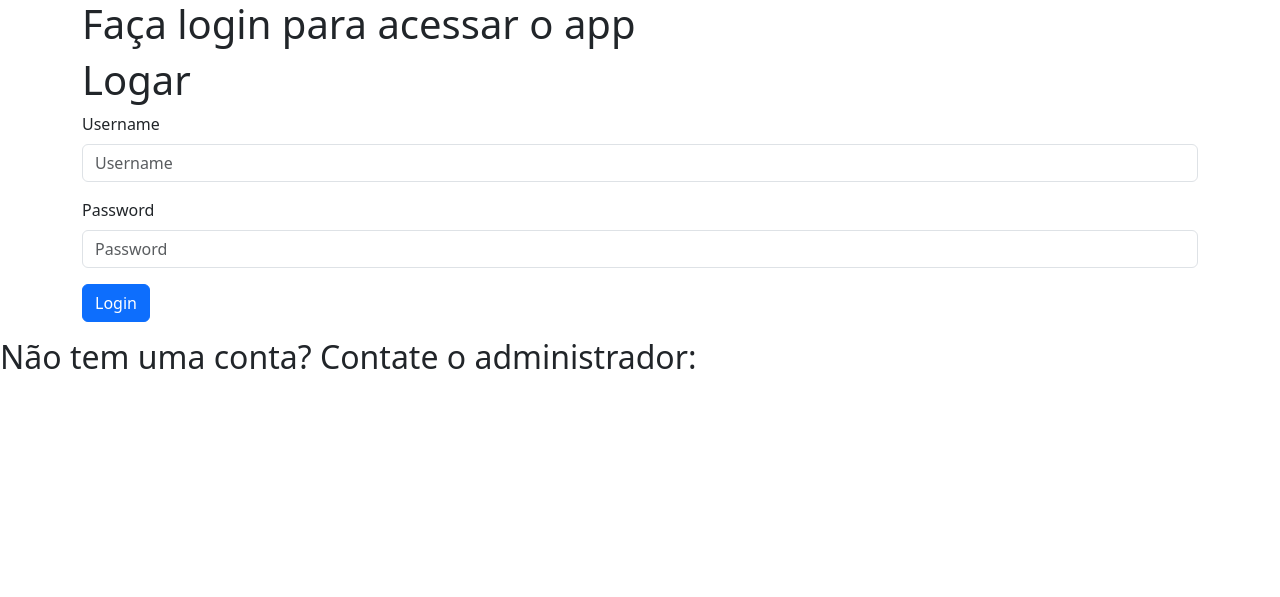
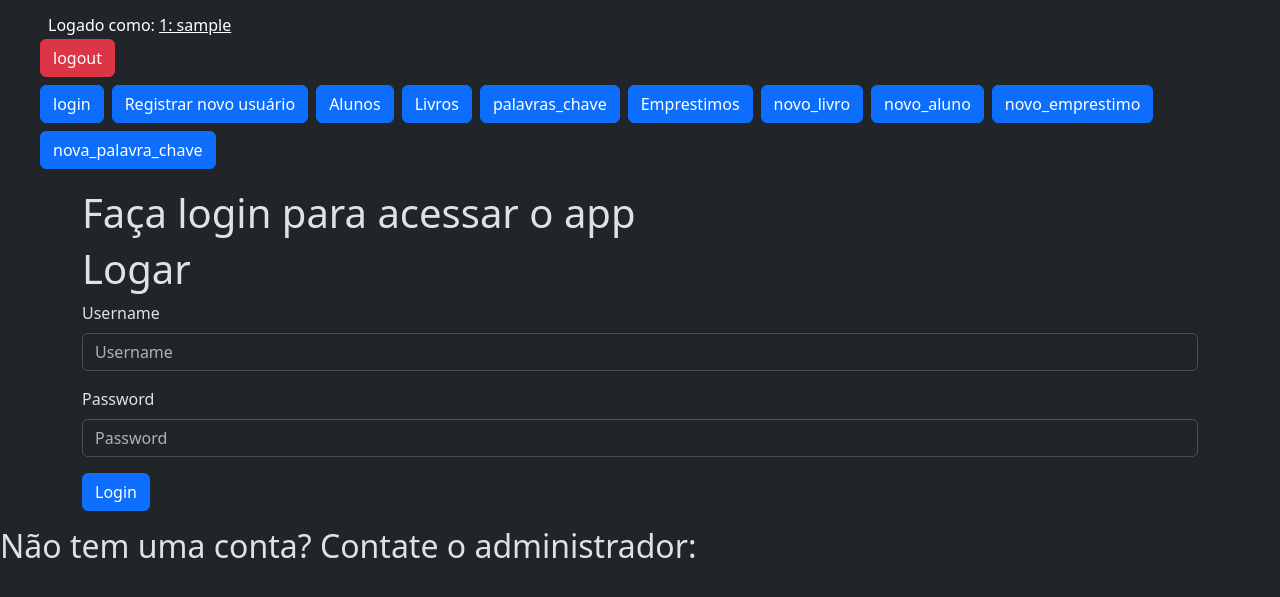
Before and after one commit to Okapi-LeonardoWorm/SistemaBiblioteca, a Flask app: a page that uses app/templates/base.html in a window 1280 px wide. Shown: the top 597 px of the page. Run offline with Flask 3, Linux system fonts and the light colour scheme; the visitor is signed in with stand-in values (Sample User, id 1); some libraries are stand-ins or nearby versions.

Commit message:
Header criado e variaveis globais adicionadas

```diff
--- a/app/routes.py
+++ b/app/routes.py
@@ -24,6 +24,14 @@ bcrypt = Bcrypt(app)
 login_manager = LoginManager()
 login_manager.init_app(app)
 login_manager.login_view = 'login'
+
+
+@app.context_processor
+def inject_globals():
+    return dict(
+        username=session.get('username'),
+        userType=session.get('userType'),
+        userId=session.get('userId'))
 
 
 @login_manager.user_loader
@@ -74,7 +82,7 @@ def register():
         )
         if new_user:
             addFromForm(new_user)
-        return redirect(url_for('login'))
+        # return redirect(url_for('login'))
 
     return render_template('register.html', form=form)
 
@@ -89,6 +97,8 @@ def login():
         if user:
             if bcrypt.check_password_hash(user.password, form.password.data):
                 session['logged_in'] = True
+                session['username'] = usernameStr
+                session['userId'] = user.userId
                 session['userType'] = user.userType
                 login_user(user)
                 return redirect(url_for('index'))
@@ -147,7 +157,7 @@ def novo_livro():
         )
         if new_book:
             addFromForm(new_book)
-        # return redirect(url_for('livros'))
+        return redirect(url_for('novo_livro'))
     else:
         print(form.errors)
     return render_template('novo_livro.html', form=form)
--- a/app/templates/base.html
+++ b/app/templates/base.html
@@ -1,5 +1,5 @@
 <!DOCTYPE html>
-<html lang="pt-br">
+<html lang="pt-br" data-bs-theme="dark">
 <head>
     <meta charset="UTF-8">
     <meta name="viewport" content="width=device-width, initial-scale=1.0">
@@ -15,12 +15,38 @@
     <script src="{{ url_for('static', filename='js/bootstrap.min.js') }}"></script>
     <script src="{{ url_for('static', filename='js/bootstrap-datepicker.min.js') }}"></script>
 
+    <style>
+        .highlight-last-word {
+            color: #28a745; /* Cor desejada para a última palavra */
+        }
+    </style>
+
     {% block cssstyle %}{% endblock %}
 
     <title>{% block pagetitle %}{% endblock %}</title>
 </head>
 <body>
     <header>
+        <div class="container-fluid px-5 py-3 bg-dark text-white">
+            <div class="">
+                <div class="row justify-content-between align-items-center">
+                    <h6 class="mb-0" id="username">Logado como: <u>{{ userId }}: {{ username }}</u></h6>
+                    <a href="{{ url_for('logout') }}" class="col-auto m-1 btn btn-danger">logout</a>
+                </div>
+                <div class="row menuOptions">
+                    <a href="{{ url_for('login') }}" class="col-auto m-1 btn btn-primary">login</a>
+                    <a href="{{ url_for('register') }}" class="col-auto m-1 btn btn-primary">Registrar novo usuário</a>
+                    <a href="{{ url_for('alunos') }}" class="col-auto m-1 btn btn-primary">Alunos</a>
+                    <a href="{{ url_for('livros') }}" class="col-auto m-1 btn btn-primary">Livros</a>
+                    <a href="{{ url_for('palavras_chave') }}" class="col-auto m-1 btn btn-primary">palavras_chave</a>
+                    <a href="{{ url_for('emprestimos') }}" class="col-auto m-1 btn btn-primary">Emprestimos</a>
+                    <a href="{{ url_for('novo_livro') }}" class="col-auto m-1 btn btn-primary">novo_livro</a>
+                    <a href="{{ url_for('novo_aluno') }}" class="col-auto m-1 btn btn-primary">novo_aluno</a>
+                    <a href="{{ url_for('novo_emprestimo') }}" class="col-auto m-1 btn btn-primary">novo_emprestimo</a>
+                    <a href="{{ url_for('nova_palavra_chave') }}" class="col-auto m-1 btn btn-primary">nova_palavra_chave</a>
+                </div>
+            </div>
+        </div>
         {% block header %}
         {% endblock %}
     </header>
```
Also changed, not shown: instance/biblioteca.db.
